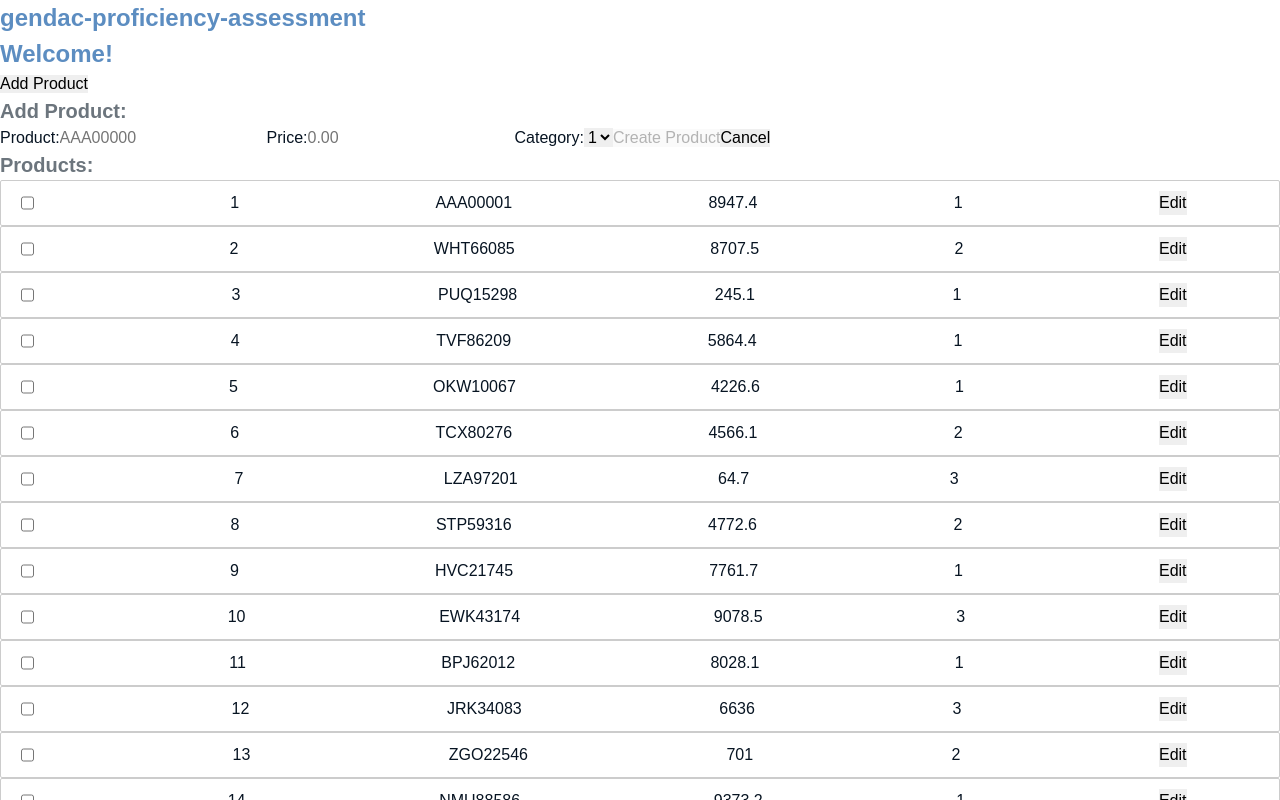
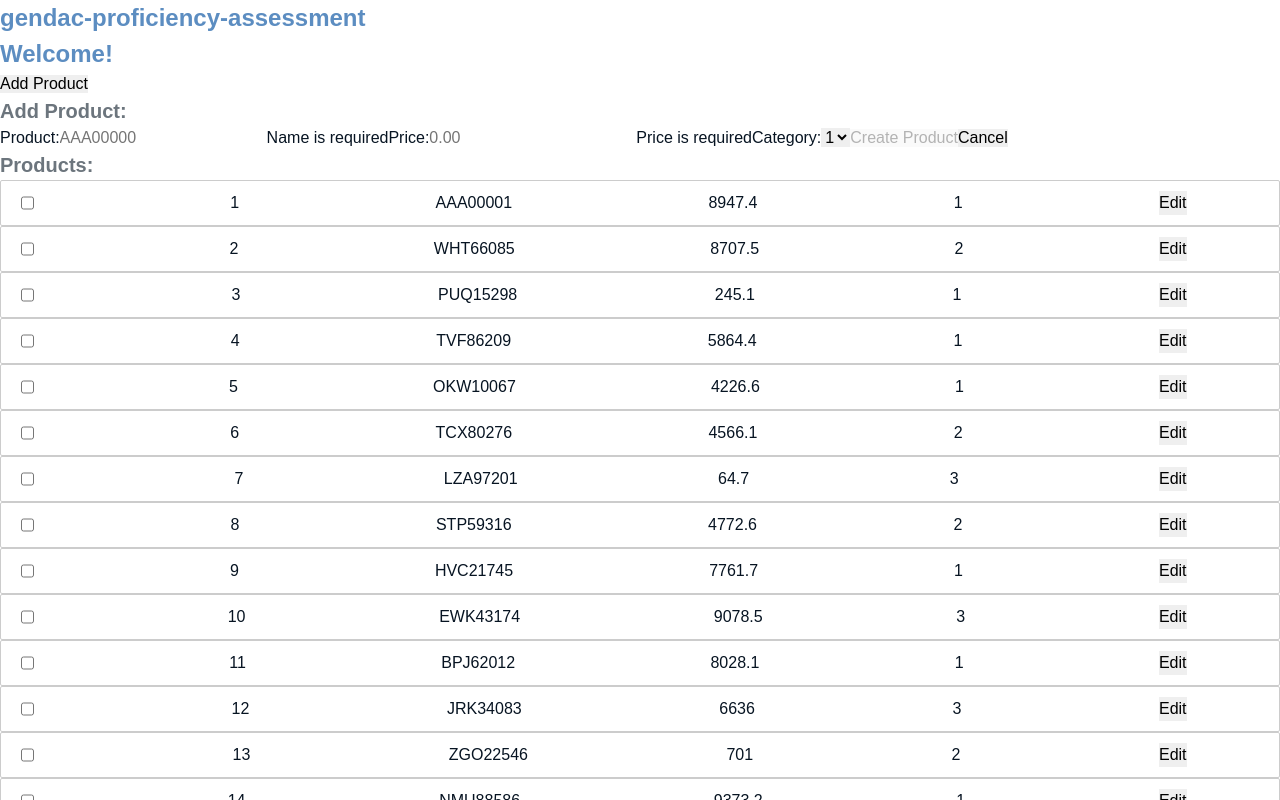
Before and after one commit to tayla-orsmond/gendac-proficiency-assessment, an Angular app: page / in a window 1280 px wide. Both pictures are taken after a click on the button "Add Product". Shown: the top 800 px of the page. Built offline with nearby package versions, Linux system fonts and the light colour scheme.

Commit message:
Added error messages

```diff
--- a/src/app/product-details/product-details.component.html
+++ b/src/app/product-details/product-details.component.html
@@ -1,18 +1,23 @@
-<div [hidden]="!formVisible">
+<div [hidden]="!formVisible" *ngIf="activeEditProduct">
     <h2>{{isEdit ? "Edit" : "Add"}} Product:</h2>
     <form [formGroup]="productForm" (submit)="submit()">
         <label for="name">Product:</label>
         <input type="text" id="name" formControlName="name" value={{productForm.value.name}} placeholder="AAA00000"
             required />
+        <span *ngIf="productForm.controls.name.errors?.['required']">Name is required</span>
+        <span *ngIf="productForm.controls.name.errors?.['pattern']">Name should take the form: ABC12345 (3 letters, 5 numbers)</span>
         <label for="price">Price:</label>
         <input type="number" id="price" formControlName="price" value={{productForm.value.price}} placeholder="0.00"
             min="0.00" step="0.01" required />
+        <span *ngIf="productForm.controls.price.errors?.['required']">Price is required</span>
+        <span *ngIf="productForm.controls.price.errors?.['min']">Price must be greater than 0</span>
         <label for="category">Category:</label>
         <select id="category" formControlName="category" value={{productForm.value.category}} required>
             <option value="1" selected>1</option>
             <option value="2">2</option>
             <option value="3">3</option>
         </select>
+        <span *ngIf="productForm.controls.category.errors?.['required']">Category is required</span>
         <!-- disable button if form is invalid or unchanged -->
         <button type="submit" [disabled]="!productForm.valid || productForm.pristine">{{isEdit ? "Update" : "Create"}} Product</button>
         <button (click)="cancel()">Cancel</button>
--- a/src/app/product-details/product-details.component.ts
+++ b/src/app/product-details/product-details.component.ts
@@ -17,8 +17,8 @@ export class ProductDetailsComponent {
     {
       name: new FormControl(this.activeEditProduct?.name.split(' ')[1] ?? '', [
         Validators.minLength(8),
-        Validators.maxLength(12),
-        Validators.pattern(/^[A-Z]{3}[\d]{5,}$/),
+        Validators.maxLength(8),
+        Validators.pattern(/^[a-zA-Z]{3}[\d]{5}$/),
         Validators.required
       ]),
       category: new FormControl(this.activeEditProduct?.category ?? 1, [
@@ -49,7 +49,7 @@ export class ProductDetailsComponent {
   populateForm(): void {
     this.productForm.setValue({
       name: this.activeEditProduct?.name
-        ? this.activeEditProduct?.name.split(' ')[1]
+        ? this.activeEditProduct?.name.split(' ')[1].toUpperCase()
         : '',
       category: this.activeEditProduct?.category ?? 1,
       price: this.activeEditProduct?.price ?? '',
@@ -65,7 +65,7 @@ export class ProductDetailsComponent {
     if (this.activeEditProduct && this.productForm.valid && this.productForm.dirty) {
       const product: Product = {
         id: this.activeEditProduct.id ?? 0,
-        name: 'Product ' + (this.productForm.value.name ?? ''),
+        name: 'Product ' + (this.productForm.value.name?.toUpperCase() ?? ''),
         category: (this.productForm.value.category as number) ?? 0,
         price: (this.productForm.value.price as number) ?? 0.0,
       };
```
